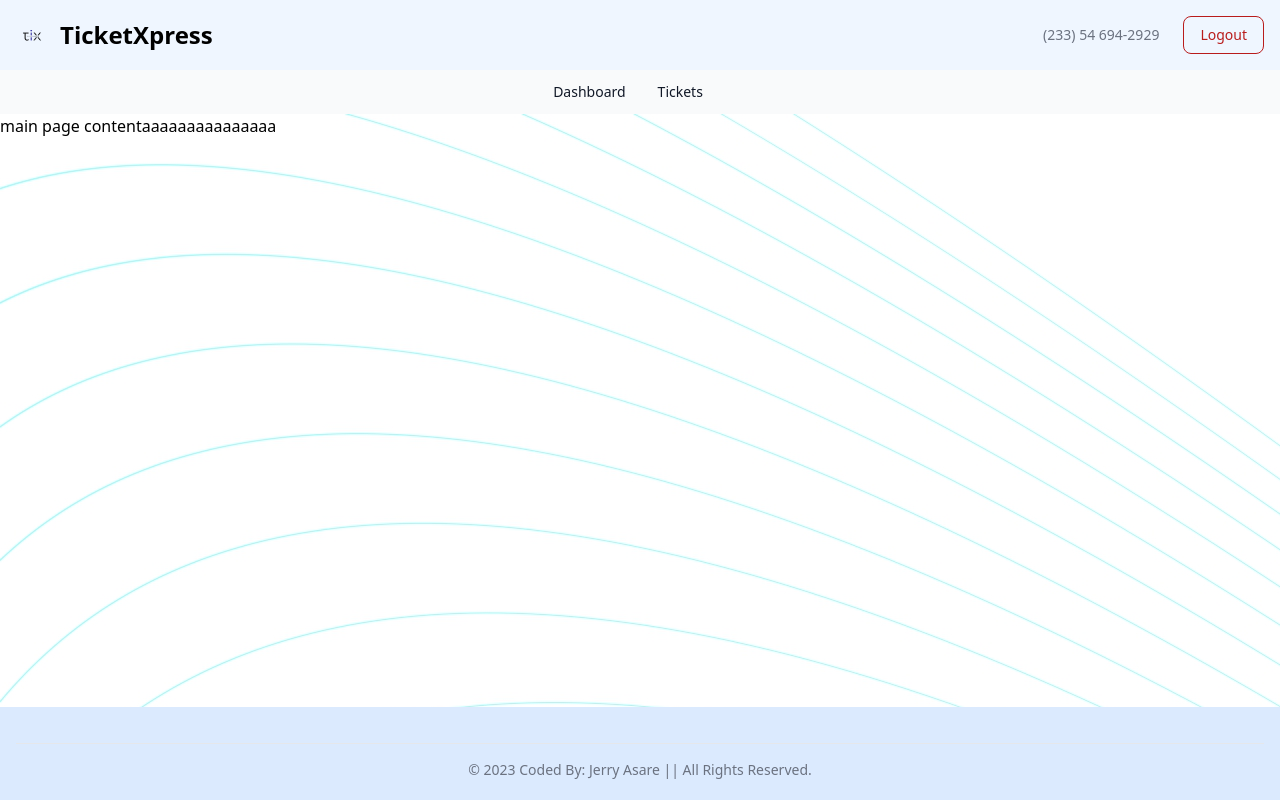
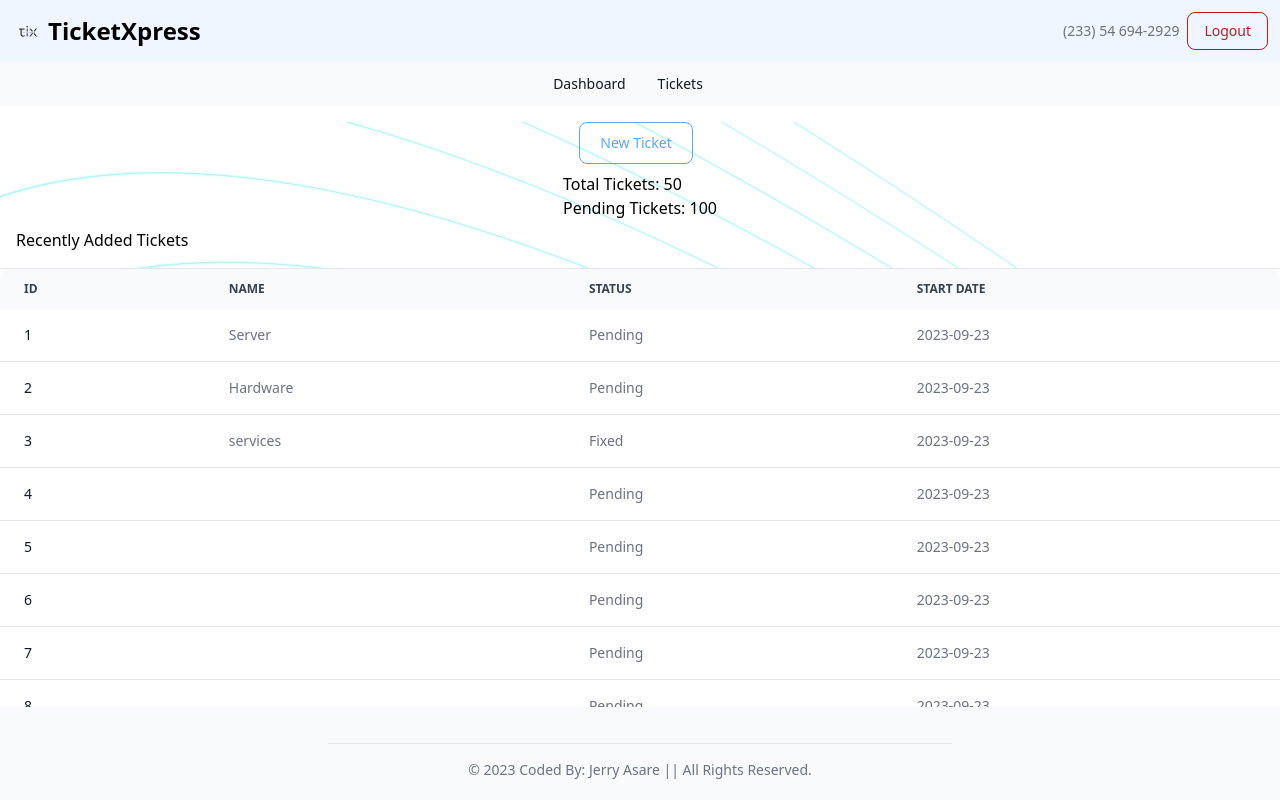
Before and after one commit to jcasare/crm-frontend, a React (Vite) app: page / in a window 1280 px wide. Built offline with nearby package versions, Linux system fonts and the light colour scheme.

Commit message:
dashbord ui commit

```diff
--- a/index.html
+++ b/index.html
@@ -2,9 +2,9 @@
 <html lang="en">
   <head>
     <meta charset="UTF-8" />
-    <link rel="icon" type="image/svg+xml" href="/vite.svg" />
+    <link rel="icon" type="image/svg+xml" href="/src/assets/Tix.png" />
     <meta name="viewport" content="width=device-width, initial-scale=1.0" />
-    <title>Vite + React</title>
+    <title>TicketXpress</title>
   </head>
   <body>
     <div id="root"></div>
--- a/src/App.jsx
+++ b/src/App.jsx
@@ -1,12 +1,15 @@
 import './App.css'
 import PageLayout from './Layout/Layout'
+import Dashboard from './Pages/Dashboard/Dashboard'
 import Entry from './Pages/Entry/EntryPage'
 
 function App() {
   return (
     <div className="app">
       {/* <Entry /> */}
-      <PageLayout>main page contentaaaaaaaaaaaaaaa</PageLayout>
+      <PageLayout>
+        <Dashboard />
+      </PageLayout>
     </div>
   )
 }
--- a/src/Layout/Layout.jsx
+++ b/src/Layout/Layout.jsx
@@ -4,7 +4,7 @@ import './partials/pagelayout.modules.css'
 const PageLayout = ({ children }) => {
   return (
     <div className="page-layout h-screen flex flex-col">
-      <header className="header bg-blue-50 ">
+      <header className="header bg-blue-50 mb-4">
         <Header />
       </header>
       <main className="main-content bg-[url('./assets/dashboard-background.jpg')]  overflow-y-auto flex-1">
--- a/src/Layout/partials/Footer.jsx
+++ b/src/Layout/partials/Footer.jsx
@@ -1,7 +1,7 @@
 const Footer = () => {
   return (
-    <div className="w-full max-w-screen-xl mx-auto p-4 md:py-5">
-      <hr className="my-3 border-gray-200 sm:mx-auto dark:border-gray-700 lg:my-4" />
+    <div className="w-full max-w-screen-xl mx-auto p-4 md:py-5 bg-slate-50">
+      <hr className="my-3 border-gray-200 sm:mx-auto dark:border-gray-700 lg:my-4 w-6/12" />
       <span className="block text-sm text-gray-500 text-center  dark:text-gray-400">
         © 2023{' '}
         <a
--- a/src/Layout/partials/Header.jsx
+++ b/src/Layout/partials/Header.jsx
@@ -3,17 +3,17 @@ const Header = () => {
   return (
     <div>
       <nav className=" border-gray-200 dark:bg-gray-900">
-        <div className="flex flex-wrap justify-between items-center mx-auto max-w-screen-xl p-4">
+        <div className="flex flex-wrap justify-between mx-auto max-w-fit-xl p-3">
           <a href="/dashboard" className="flex items-center">
-            <img src={Tix} className="h-8 mr-3" alt="TicketXpress Logo" />
+            <img src={Tix} className="h-8 mr-1" alt="TicketXpress Logo" />
             <span className="self-center text-2xl font-semibold whitespace-nowrap dark:text-white">
               TicketXpress
             </span>
           </a>
-          <div className="flex items-center">
+          <div className="flex justify-end max-w-fit align-middle gap-1  text-center float-right">
             <a
               href="tel:233546942929"
-              className="mr-6 text-sm  text-gray-500 dark:text-white hover:underline"
+              className="mr-1 text-sm my-auto text-gray-500 dark:text-white hover:underline"
             >
               (233) 54 694-2929
             </a>
@@ -23,7 +23,7 @@ const Header = () => {
             >
               <button
                 type="button"
-                className="text-red-700 hover:text-white border border-red-700 hover:bg-red-800 focus:ring-4 focus:outline-none focus:ring-red-300 font-medium rounded-lg text-sm px-4 py-2 text-center  dark:border-red-500 dark:text-red-500 dark:hover:text-white dark:hover:bg-red-600 dark:focus:ring-red-900"
+                className="text-red-700 my-auto hover:text-white border border-red-700 hover:bg-red-800 focus:ring-4 focus:outline-none focus:ring-red-300 font-medium rounded-lg text-sm px-4 py-2 text-center  dark:border-red-500 dark:text-red-500 dark:hover:text-white dark:hover:bg-red-600 dark:focus:ring-red-900"
               >
                 Logout
               </button>
--- /dev/null
+++ b/src/Pages/Dashboard/Dashboard.jsx
@@ -0,0 +1,26 @@
+import TicketTable from '../../components/TicketTable'
+import ticketData from '../../assets/data/tickets.json'
+const Dashboard = () => {
+  return (
+    <div className="container mx-auto flex flex-col mb-1">
+      <div className="button-container flex  mx-auto">
+        <button
+          type="button "
+          className="text-blue-400 hover:text-white border border-blue-400 hover:bg-blue-500 focus:ring-4 focus:outline-none focus:ring-blue-300 font-medium rounded-lg text-sm px-5 py-2.5 text-center mr-2 mb-2 dark:border-blue-500 dark:text-blue-500 dark:hover:text-white dark:hover:bg-blue-500 dark:focus:ring-blue-800"
+        >
+          New Ticket
+        </button>
+      </div>
+      <div className="ticket-count mx-auto mb-2">
+        <div className="">Total Tickets: 50</div>
+        <div className="">Pending Tickets: 100</div>
+      </div>
+      <div className="mb-4 ml-4">Recently Added Tickets</div>
+      <hr className="" />
+      <div className="recent-tickets ">
+        <TicketTable tickets={ticketData} />
+      </div>
+    </div>
+  )
+}
+export default Dashboard
--- /dev/null
+++ b/src/assets/data/tickets.json
@@ -0,0 +1,55 @@
+[
+  {
+    "id": 1,
+    "status": "Pending",
+    "scope": "Server",
+    "addedAt": "2023-09-23"
+  },
+  {
+    "id": 2,
+    "status": "Pending",
+    "scope": "Hardware",
+    "addedAt": "2023-09-23"
+  },
+  {
+    "id": 3,
+    "status": "Fixed",
+    "scope": "services",
+    "addedAt": "2023-09-23"
+  },
+  {
+    "id": 4,
+    "status": "Pending",
+    "addedAt": "2023-09-23"
+  },
+  {
+    "id": 5,
+    "status": "Pending",
+    "addedAt": "2023-09-23"
+  },
+  {
+    "id": 6,
+    "status": "Pending",
+    "addedAt": "2023-09-23"
+  },
+  {
+    "id": 7,
+    "status": "Pending",
+    "addedAt": "2023-09-23"
+  },
+  {
+    "id": 8,
+    "status": "Pending",
+    "addedAt": "2023-09-23"
+  },
+  {
+    "id": 9,
+    "status": "Pending",
+    "addedAt": "2023-09-23"
+  },
+  {
+    "id": 10,
+    "status": "Pending",
+    "addedAt": "2023-09-23"
+  }
+]
--- /dev/null
+++ b/src/components/TicketTable.jsx
@@ -0,0 +1,53 @@
+const TicketTable = ({ tickets }) => {
+  return (
+    <div className="relative overflow-x-auto shadow-md sm:rounded-lg">
+      <table className="w-full text-sm text-left text-gray-500 dark:text-gray-400">
+        <thead className="text-xs text-gray-700 uppercase bg-gray-50 dark:bg-gray-700 dark:text-gray-400">
+          <tr>
+            <th scope="col" className="px-6 py-3">
+              ID
+            </th>
+            <th scope="col" className="px-6 py-3">
+              NAME
+            </th>
+            <th scope="col" className="px-6 py-3">
+              STATUS
+            </th>
+            <th scope="col" className="px-6 py-3">
+              START DATE
+            </th>
+          </tr>
+        </thead>
+        <tbody>
+          {tickets.length ? (
+            tickets.map((ticket) => {
+              return (
+                <tr
+                  key={ticket.id}
+                  className="bg-white border-b dark:bg-gray-800 dark:border-gray-700 hover:bg-gray-50 dark:hover:bg-gray-600"
+                >
+                  <th
+                    scope="row"
+                    className="px-6 py-4 font-medium text-gray-900 whitespace-nowrap dark:text-white"
+                  >
+                    {ticket.id}
+                  </th>
+                  <td className="px-6 py-4">{ticket.scope}</td>
+                  <td className="px-6 py-4">{ticket.status}</td>
+                  <td className="px-6 py-4">{ticket.addedAt}</td>
+                </tr>
+              )
+            })
+          ) : (
+            <tr className="">
+              <td colSpan={4} className="text-center ">
+                No tickets available
+              </td>
+            </tr>
+          )}
+        </tbody>
+      </table>
+    </div>
+  )
+}
+export default TicketTable
```
Also changed, not shown: src/Pages/Dashboard/dashboard.modules.css (added).
